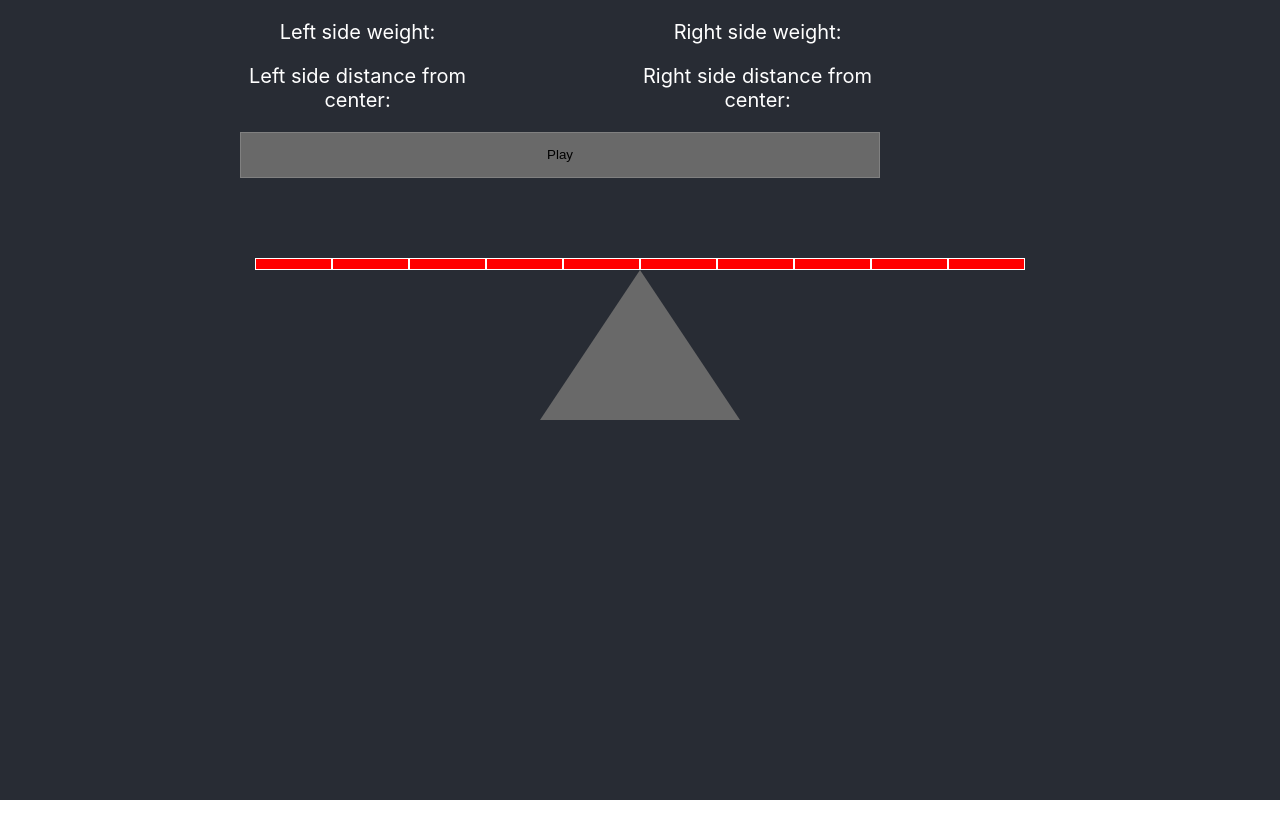
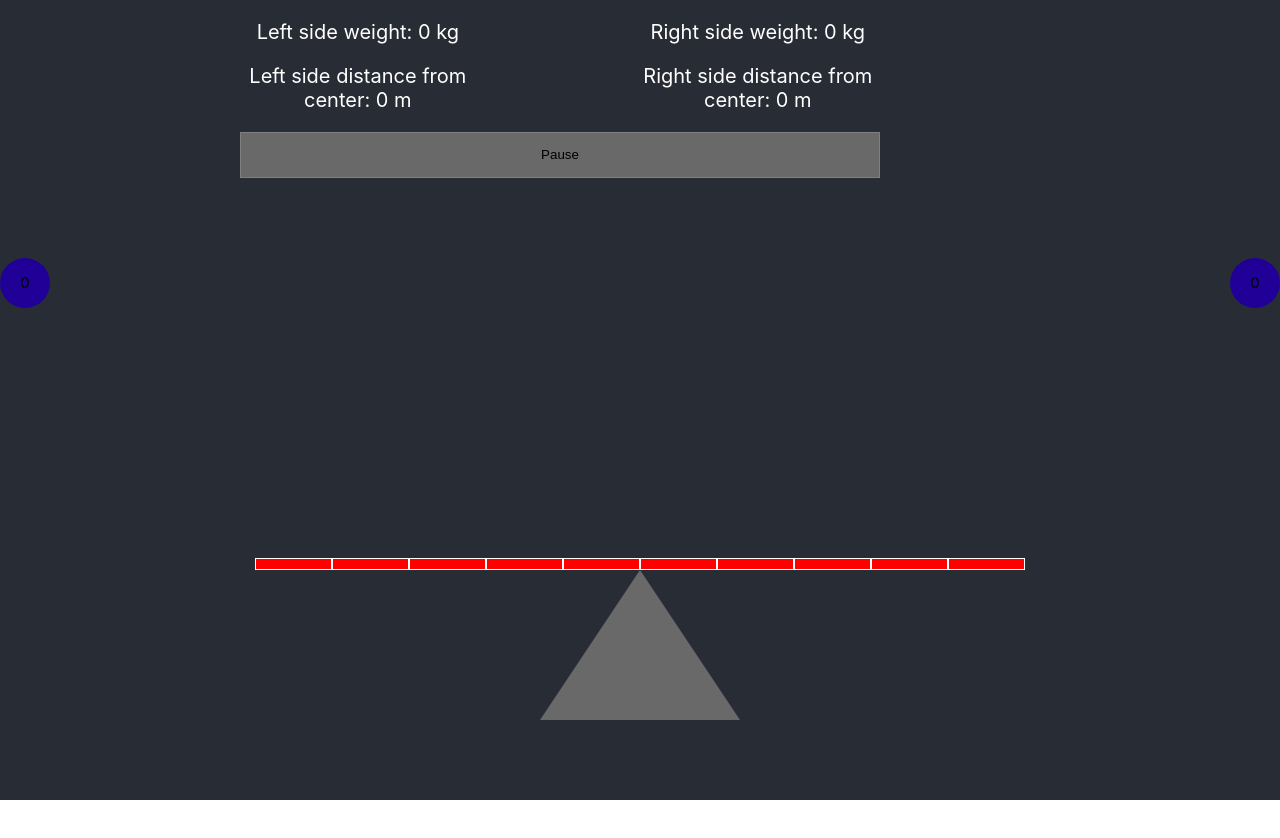
Before and after one commit to ahkaneti/insiderbalance, a React (Create React App) app in the folder balance/: page / in a window 1280 px wide. Shown: the top 838 px of the page. Built offline with nearby package versions, Linux system fonts and the light colour scheme.

Commit message:
On key press is now in the code. Left image now appears. Randomly move right object, randomly give both objects weight. Left to do: Move left on intervals and move left on key press. Also, have to make dynamic screen.

```diff
--- a/balance/src/components/Balance.js
+++ b/balance/src/components/Balance.js
@@ -3,28 +3,99 @@ import React, {useState} from 'react';
 import '../styles/balance.css';
 
 import Info from './info';
+import RandomObject from './RandomObject';
+import RandomObjectLeft from './RandomObjectLeft';
 
 const Balance = () =>
 {
-    const [game, changeGame] = useState(false);
+    const [gameState, setGameState] = useState(false);
 
     const [rightWeight, setReightWeight] = useState(0);
     const [rightDistance, setRightDistance] = useState(0);
+    const [rightShape, setRightShape] = useState();
 
     const [leftWeight, setLeftWeight] = useState(0);
     const [leftDistance, setLeftDistance] = useState(0);
+    const [leftShape, setLeftShape] = useState();
+    const [leftTop, setLeftTop] = useState();
+
+    const [bend, setBend] = useState(0);
+    const [gameOver, setGameOver] = useState(false);
 
 
-    function changeGameState()
+
+    const changeGameState = () =>
     {
-        console.log(changeGameState);
+        setGameState(!gameState);
+        setRightShape(shape);
+        setReightWeight(randomWeight);
+        setRightDistance(rightRights[rightRight()]);
+        setLeftShape(shape);
+        setLeftTop(100);
+        setLeftDistance(100);
+        setLeftWeight(randomWeight);
+    }
+    const rightRights = [400, 550, 470, 625, 700]
+
+    const shape = () =>
+    {
+        return Math.floor(Math.random() * 3);
+    }
+    const randomWeight = () =>
+    {
+        return Math.floor(Math.random() * 10) + 1;
+    }
+    const rightRight = () =>
+    {
+        return Math.floor(Math.random() * 5)
+    }
+
+    const calculateBalance = () =>
+    {
+        var balance = leftWeight * leftDistance / rightWeight * rightDistance;
+
+        if (balance === 1)
+        {
+            setBend(0);
+        }
+        else if (balance > 1 && 3 > balance)
+        {
+            setBend(-10);
+        }
+        else if (balance >= 3)
+        {
+            setBend(-30);
+            // setGameOver(true);
+            console.log('game over')
+        }
+        else if(balance < 1 && 0.3 < balance)
+        {
+            setBend(10);
+        }
+        else if(balance <= 0.3)
+        {
+            console.log('game over')
+            setBend(30)
+            // setGameOver(true);
+        }
+        console.log(bend)
+    }
+
+    const bendStyle=
+    {
+        transform: `skew(10deg, ${bend} deg)`
     }
 
     return(
         <div className="screen">
-            <Info state={game} rightWeight={rightWeight} rightDistance={rightDistance} leftWeight={leftWeight} leftDistance={leftDistance}/>
+            <Info state={gameState} changeGameState={changeGameState} rightWeight={rightWeight} rightDistance={rightDistance} leftWeight={leftWeight} leftDistance={leftDistance}/>
+            {!gameOver &&
             <div className="game-container">
-                <div className="bar-container">
+                <div className="random-shape-container">
+                    <RandomObject s={rightShape} w={rightWeight} right={rightDistance}/>
+                    <RandomObjectLeft s={leftShape} w={leftWeight} left={leftDistance} top={leftTop} calculateBalance={calculateBalance}/>
+                </div>
+                <div className="bar-container" style={bendStyle}>
                     <div className="bar"/>
                     <div className="bar"/>
                     <div className="bar"/>
@@ -37,7 +108,7 @@ const Balance = () =>
                     <div className="bar"/>
                 </div>
                 <div className="balance-base"/>
-            </div>
+            </div>}
         </div>
     )
 }
--- a/balance/src/components/RandomObject.js
+++ b/balance/src/components/RandomObject.js
@@ -1,30 +1,37 @@
-import React, {useState, useRef} from 'react';
+import React, { useEffect, useRef } from 'react';
 
 
-const RandomObject = ({s, w, top, right, onKeyDown, left}) =>
+import '../styles/randomobj.css';
+
+
+const RandomObject = ({s, w, right, left}) =>
 {
-
-    const element = useRef();
     const renderShape = () =>
     {
         switch(s) {
-            case 1:
-                return <div classame="triangle" ref={element}> <div className="weightText"> {w} </div> </div>;
+            case 0:
+                return <div className="triangle"> <p className="weight-text">{w}</p> </div>;
             case 2:
-                return <div classame="square" ref={element}> <div className="weightText"> {w} </div> </div>;
+                return <div className="square"> {w} </div>;
              default:
-                return <div classame="circle" ref={element}> <div className="weightText"> {w} </div> </div>;
+                return <div className="circle"> {w} </div>;
         }
+
     };
+
     const objectStyle =
     {
         position: 'absolute',
-        top: `${top}px`,
         right: `${right}px`,
-        left: `${left}px`,
         fontSize: '15px',
-        bottom: 0
+        bottom: '',
+        margin: '0px'
     }
+    return (
+        <div style={objectStyle}tabIndex="0">
+            {renderShape()}
+        </div>
+    );
 }
 
 export default RandomObject;
--- /dev/null
+++ b/balance/src/components/RandomObjectLeft.js
@@ -0,0 +1,68 @@
+import React, { useRef, useState, useEffect } from 'react';
+
+
+import '../styles/randomobj.css';
+
+
+const RandomObject = ({s, w, onKeyDown, right, left, barOffsetTop, calculateBalance}) =>
+{
+    const element = useRef();
+    const [top, setTop] = useState();
+    const renderShape = () =>
+    {
+        switch(s) {
+            case 0:
+                return <div className="triangle" ref={element}> <p className="weight-text">{w}</p> </div>;
+            case 2:
+                return <div className="square" ref={element}> {w} </div>;
+             default:
+             return <div className="circle" ref={element}> {w} </div>;
+        }
+
+    };
+    const onPressed = e => {
+        switch (e.keyCode) {
+            case 39:
+                right = right + 55;
+                console.log(right + 'right')
+                break;
+            case 37:
+                left = left + 55;
+                console.log(left + 'left')
+                break;
+            default:
+                return true
+        }
+    };
+
+    useEffect(() => {
+        let interval;
+        if(top + 90 < barOffsetTop -50) {
+         interval = setInterval(() => {
+                const newTop= top + 10;
+                setTop(newTop);
+        }, 300); } else {
+            calculateBalance();
+        }
+        document.addEventListener("keydown", e => onPressed(e));
+        return () => clearInterval(interval);
+    });
+
+    const objectStyle =
+    {
+        position: 'absolute',
+        top: `${top}px`,
+        right: `30%`,
+        left: `${left}px`,
+        fontSize: '15px',
+        bottom: '',
+        margin: '0px'
+    }
+    return (
+        <div style={objectStyle} onKeyDown={onPressed} tabIndex="0">
+            {renderShape()}
+        </div>
+    );
+}
+
+export default RandomObject;
--- a/balance/src/components/info.js
+++ b/balance/src/components/info.js
@@ -1,22 +1,22 @@
 import React from 'react';
 import '../styles/info.css';
 
-const Info = (state, changeGameState, rightWeight, rightDistance, leftWeight, leftDistance) =>
+const Info = ({state, changeGameState, rightWeight, rightDistance, leftWeight, leftDistance}) =>
 {
 
     return(
         <div className="menu">
             <div className='infoHolder'>
                 <div className="leftSide">
-                    <p>Left side weight:{leftWeight}</p>
-                    <p>Left side distance from center:{leftDistance}</p>
+                    <p>Left side weight: {leftWeight} kg</p>
+                    <p>Left side distance from center: {leftDistance} m</p>
                 </div>
                 <div className="rightSide">
-                    <p>Right side weight:{rightWeight}</p>
-                    <p>Right side distance from center:{rightDistance}</p>
+                    <p>Right side weight: {rightWeight} kg</p>
+                    <p>Right side distance from center: {rightDistance} m</p>
                 </div>
             </div>
-            <button className="button" >{state? <p>Play</p> : <p>Pause</p>}</button>
+            <button className="button" onClick={changeGameState}>{state? <p>Play</p> : <p>Pause</p>}</button>
         </div>
     )
 }
--- a/balance/src/styles/balance.css
+++ b/balance/src/styles/balance.css
@@ -19,6 +19,12 @@
     display: flex;
     flex-direction: row;
 }
+.random-shape-container
+{
+    width: 100%;
+    height: 300px;
+    display: flex;
+}
 
 .bar
 {
--- /dev/null
+++ b/balance/src/styles/randomobj.css
@@ -0,0 +1,37 @@
+.triangle
+{
+    width: 0px;
+    height: 0px;
+    display: flex;
+    position: relative;
+    border-left: 30px solid transparent;
+    border-right: 30px solid transparent;
+    border-bottom: 60px solid white;
+}
+
+.weight-text
+{
+    margin-top: 10px;
+    margin-left: -4px;
+}
+
+.square {
+    background: yellowgreen;
+    display: flex;
+    justify-content: center;
+    align-items: center;
+    width: 50px;
+    height: 50px;
+}
+
+.circle
+{
+    background: #210098;
+    border-radius: 50%;
+    color: #000000;
+    display: flex;
+    justify-content: center;
+    align-items: center;
+    width: 50px;
+    height: 50px;
+}
```
Also changed, not shown: 1 other file (tests, documents, lock files or other folders).
